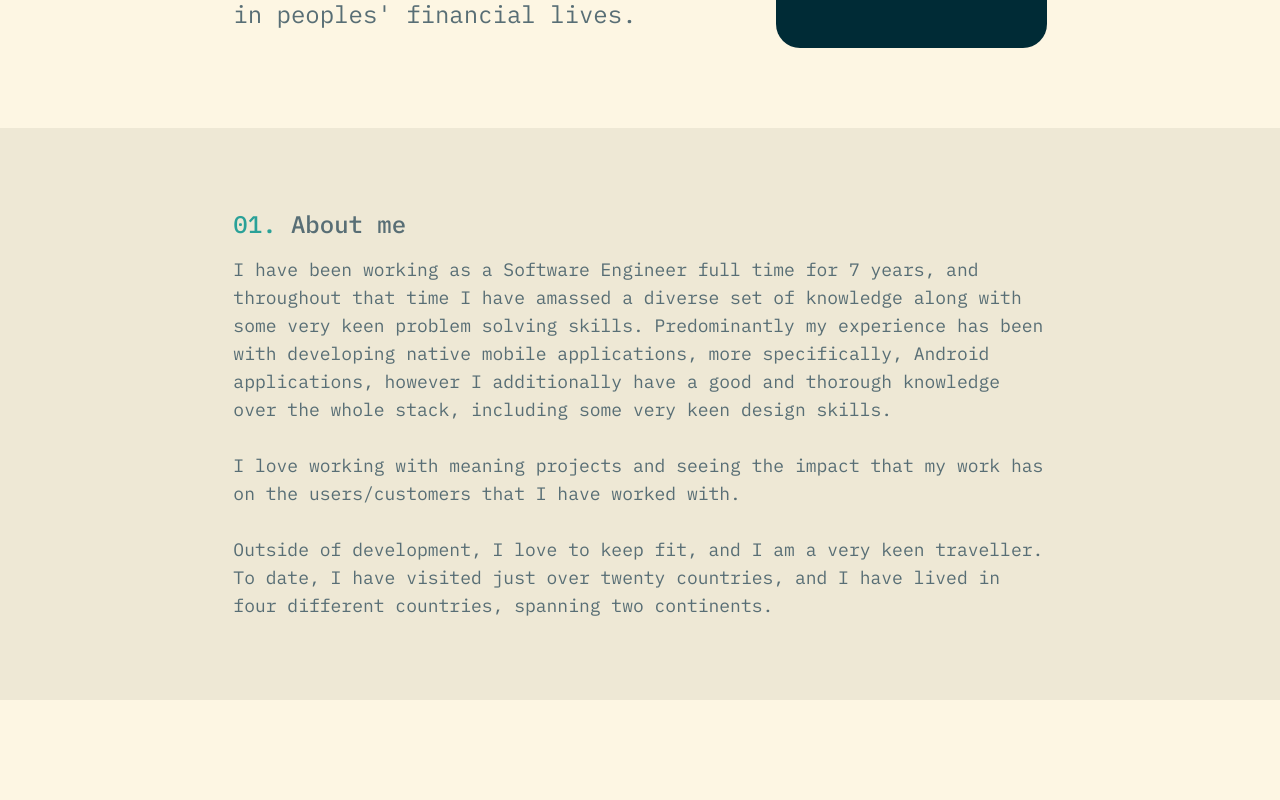
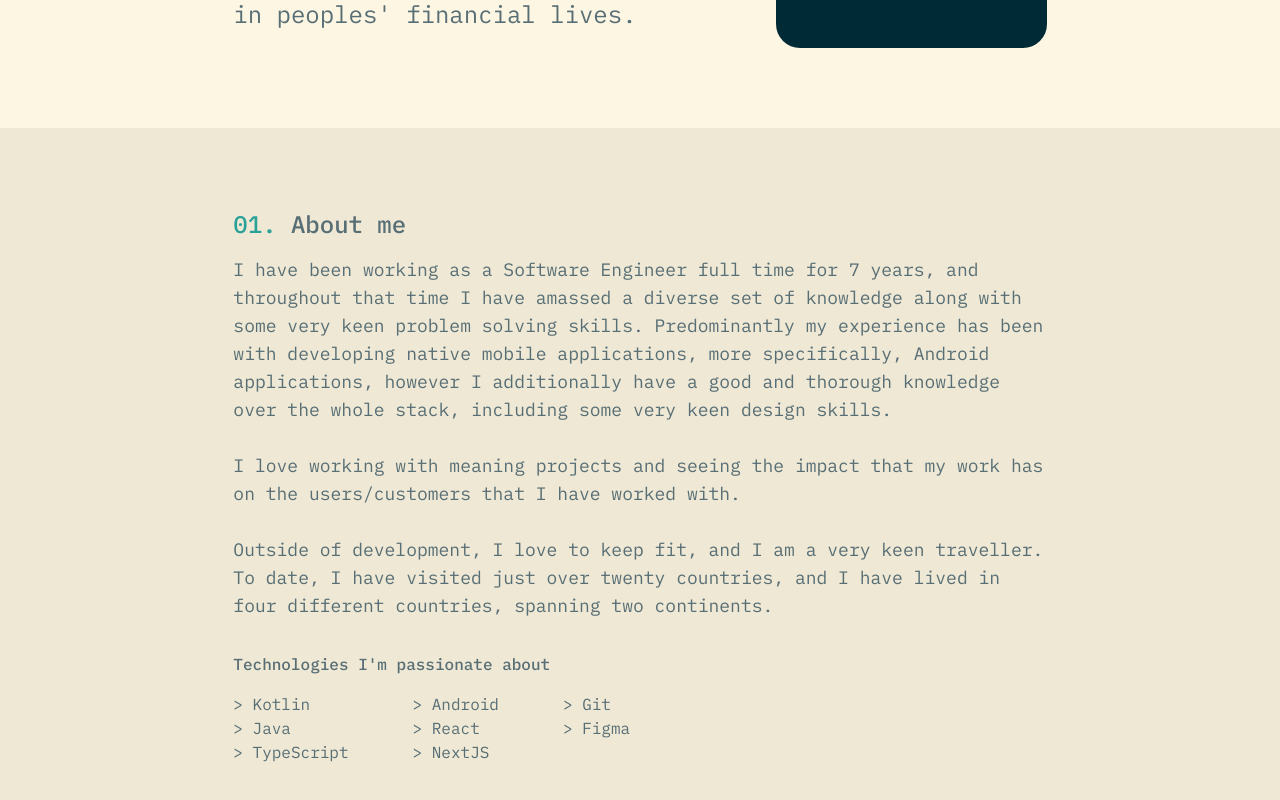
Before and after one commit to maxhves/hvesser-lewis-consulting-site, a Next.js app: page / in a window 1280 px wide. Shown: the part 384-1184 px from the top of the page. Before the commit the page ends 1084 px from the top, so only its background shows below. Built offline with nearby package versions, Linux system fonts and the light colour scheme.

Commit message:
Added technologies to about section.

```diff
--- a/src/app/sections/about/about.tsx
+++ b/src/app/sections/about/about.tsx
@@ -7,7 +7,10 @@ function About() {
       type="secondary"
     >
       <div className="space-y-4">
+        {/* Heading */}
         <p className="font-medium text-cutty-sark text-2xl"><span className="text-jungle-green">01.</span> About me</p>
+
+        {/* Main text */}
         <p className="text-cutty-sark text-md lg:text-lg">
           I have been working as a Software Engineer full time for 7 years, and throughout that time I have amassed a
           diverse set of knowledge along with some very keen problem solving skills. Predominantly my experience has
@@ -20,6 +23,36 @@ function About() {
           Outside of development, I love to keep fit, and I am a very keen traveller. To date, I have visited just over
           twenty countries, and I have lived in four different countries, spanning two continents.
         </p>
+
+        {/* Technologies list */}
+        <p className="font-medium text-cutty-sark text-1xl pt-4">Technologies I&apos;m passionate about</p>
+        <div className="flex flex-col lg:flex-row space-x-0 lg:space-x-16 text-cutty-sark">
+          {/* Languages */}
+          <div>
+            <ul>
+              <li>&gt; Kotlin</li>
+              <li>&gt; Java</li>
+              <li>&gt; TypeScript</li>
+            </ul>
+          </div>
+
+          {/* Frameworks */}
+          <div>
+            <ul>
+              <li>&gt; Android</li>
+              <li>&gt; React</li>
+              <li>&gt; NextJS</li>
+            </ul>
+          </div>
+
+          {/* Tools */}
+          <div>
+            <ul>
+              <li>&gt; Git</li>
+              <li>&gt; Figma</li>
+            </ul>
+          </div>
+        </div>
       </div>
     </SectionWrapper>
   );
```
